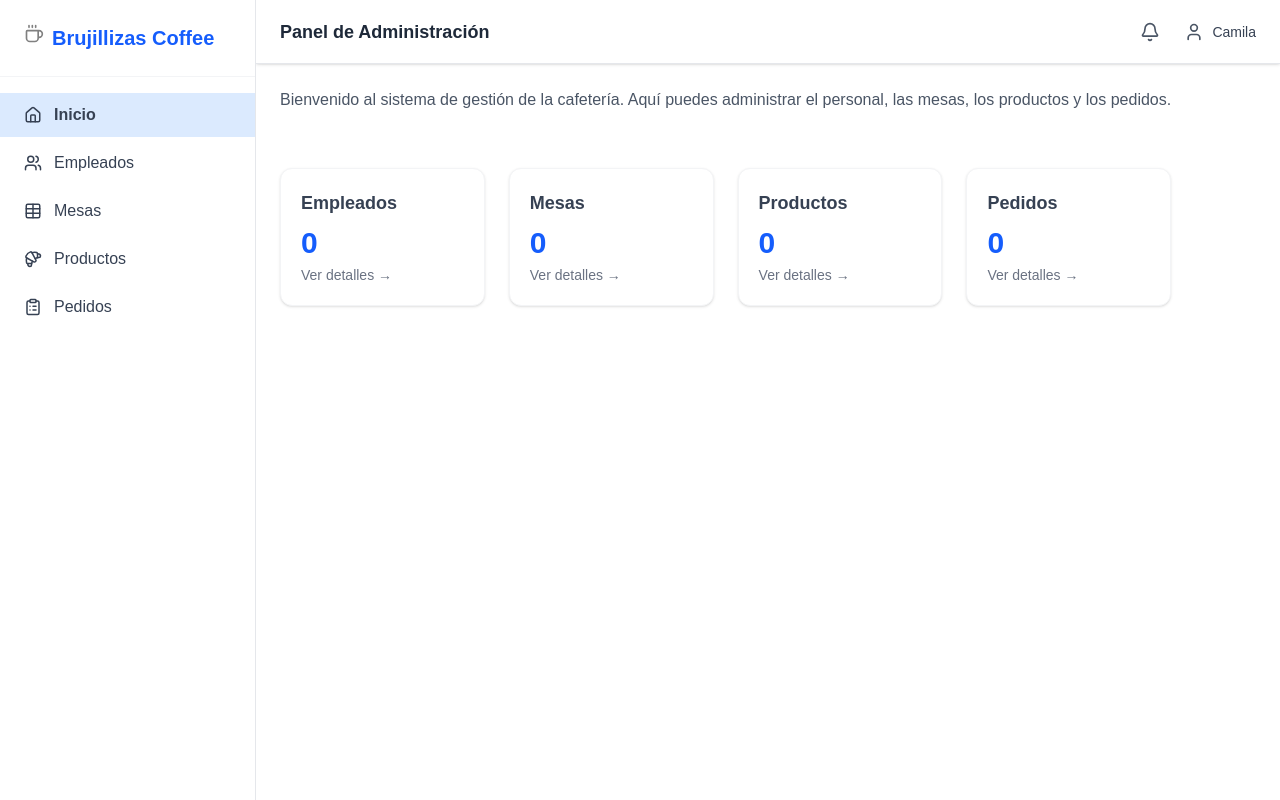
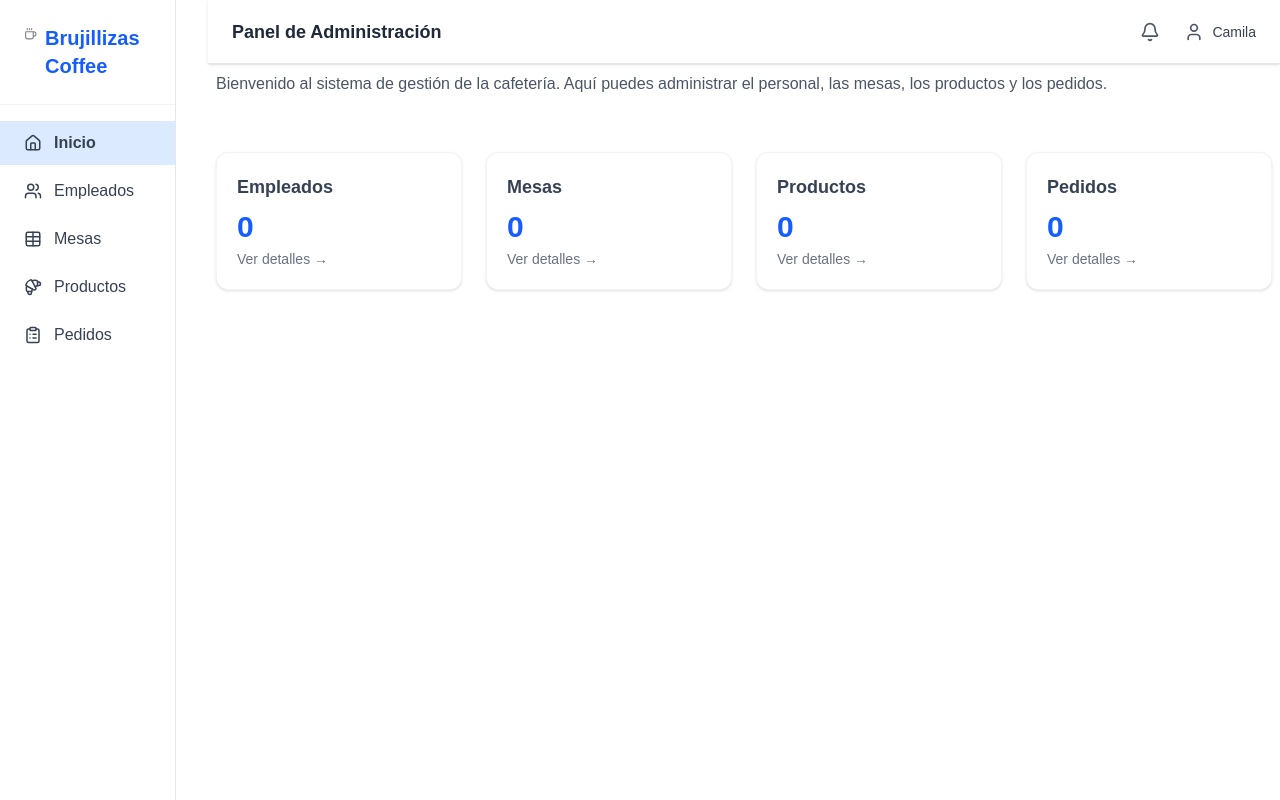
Before and after one commit to JBerriosG/cafeteria-admin-front, a Next.js app: page / in a window 1280 px wide. Built offline with nearby package versions, Linux system fonts and the light colour scheme; no server answers.

Commit message:
fix(generic): se repara todo en la vista de celulares y desktop

```diff
--- a/src/app/components/Navbar.tsx
+++ b/src/app/components/Navbar.tsx
@@ -4,9 +4,10 @@ import { Bell, User, Menu } from "lucide-react";
 
 interface NavbarProps {
   setOpen: (value: boolean | ((prev: boolean) => boolean)) => void;
+  open:boolean;
 }
 
-export default function Navbar({ setOpen }: Readonly<NavbarProps>) {
+export default function Navbar({ setOpen, open}: Readonly<NavbarProps>) {
   return (
     <header className="h-16 bg-white border-b border-gray-200 flex items-center justify-between px-6">
       {/* Botón hamburguesa en móvil */}
@@ -17,7 +18,9 @@ export default function Navbar({ setOpen }: Readonly<NavbarProps>) {
         <Menu size={24} />
       </button>
 
-      <h1 className="text-lg font-semibold text-gray-800">Panel de Administración</h1>
+    {!open &&(
+      <h1 className="text-lg font-semibold text-gray-800 text-center">Panel de Administración</h1>
+    )}
 
       <div className="flex items-center gap-4">
         <button className="relative p-2 rounded-full hover:bg-gray-100 transition">
--- a/src/app/components/Sidebar.tsx
+++ b/src/app/components/Sidebar.tsx
@@ -20,7 +20,7 @@ export default function Sidebar({ setOpen }: Readonly<Props>) {
     const pathname = usePathname();
 
     return (
-        <aside className="bg-white border-r border-gray-200 w-64 h-screen fixed left-0 top-0 flex flex-col">
+        <aside className="bg-white border-r border-gray-200 w-44 h-screen fixed left-0 top-0 flex flex-col">
             <div className=" flex p-6 border-b border-gray-100 gap-2">
                 <Coffee size={20} color="gray" />
                 <h2 className="text-xl font-bold text-blue-600">Brujillizas Coffee</h2>
--- a/src/app/layout.tsx
+++ b/src/app/layout.tsx
@@ -32,9 +32,9 @@ export default function RootLayout({
           <div
             className={`
               fixed top-0 left-0 h-full z-40 transition-transform duration-300
-              w-64 bg-[#1E293B] text-white
+              w-44 bg-[#1E293B] text-white
               ${open ? "translate-x-0" : "-translate-x-full"}
-              md:translate-x-0  /* visible en pantallas medias en adelante */
+              md:translate-x-0
             `}
           >
             <Sidebar setOpen={setOpen}/>
@@ -44,17 +44,17 @@ export default function RootLayout({
           <div
             className={`
               flex flex-col flex-1 transition-all duration-300
-              ${open ? "ml-64" : "ml-0"}
-              md:ml-64 /* deja espacio solo en pantallas grandes */
+              ${open ? "ml-44" : "ml-0"}
+              md:ml-52
             `}
           >
             {/* NAVBAR */}
-            <div className="h-16 bg-white shadow-sm fixed top-0 left-0 md:left-64 right-0 z-30">
-              <Navbar setOpen={setOpen} />
+            <div className="h-16 bg-white shadow-sm fixed top-0 left-0 md:left-52 right-0 z-30">
+              <Navbar setOpen={setOpen} open={open} />
             </div>
 
             {/* MAIN */}
-            <main className="flex w-full overflow-y-auto mt-16 p-6">
+            <main className="flex w-full overflow-y-auto mt-16 p-2">
               {children}
             </main>
           </div>
--- a/src/app/page.tsx
+++ b/src/app/page.tsx
@@ -22,7 +22,7 @@ export default function DashboardHome(){
   }, []);
 
   return (
-    <div className="flex flex-col gap-8">
+    <div className="flex flex-col gap-8 w-full">
       <p className="text-gray-600">
         Bienvenido al sistema de gestión de la cafetería. Aquí puedes administrar el personal, las mesas, los productos y los pedidos.
       </p>
```
